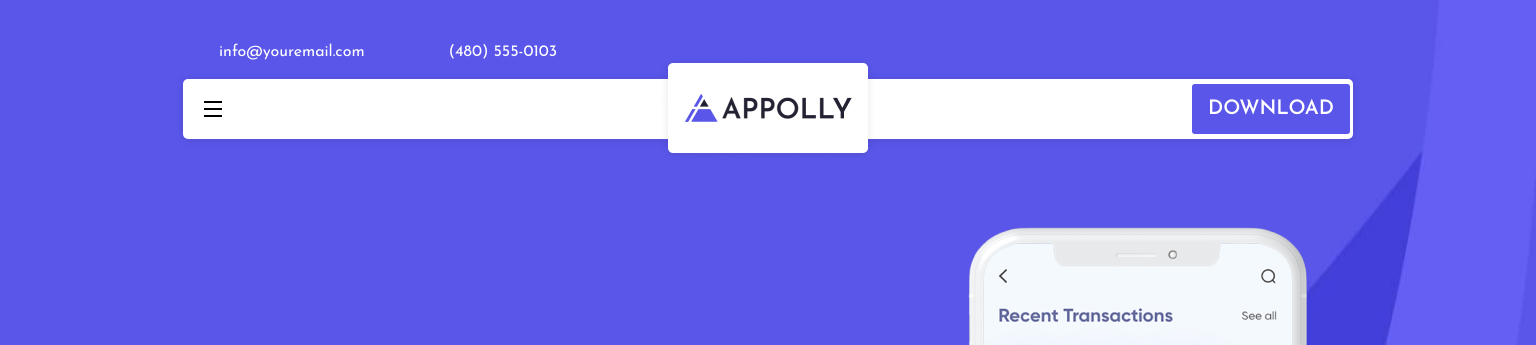
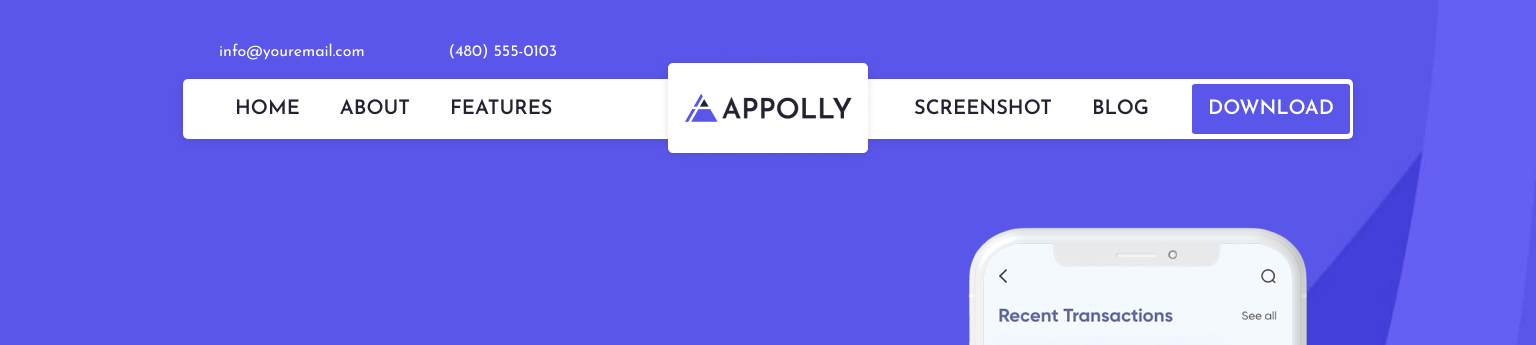
Before and after one commit to strictly-rigid/Appolly-landing-, a plain HTML site: page index.html in a window 1536 px wide. Shown: the top 345 px of the page. Drawn offline with nearby package versions, Linux system fonts and the light colour scheme.

Commit message:
header visual done

```diff
--- a/css/desktop.css
+++ b/css/desktop.css
@@ -7,6 +7,36 @@
   /* ----------------- HEADER ----------------- */
   .header-contacts {
     margin-bottom: 15px;
+  }
+
+  .navigation-wrapper {
+    /* justify-content: space-between; */
+  }
+
+  .mobile-menu-open {
+    display: none;
+  }
+
+  .header-list {
+    display: flex;
+    gap: 40px;
+  }
+
+  .header-list-one {
+    margin-left: 52px;
+    margin-right: auto;
+  }
+
+  .header-list-two {
+    margin-right: 43px;
+  }
+
+  .header-list-link {
+    font-weight: 600;
+    font-size: 20px;
+    line-height: calc(30 / 20);
+    text-transform: uppercase;
+    color: var(--headers-color);
   }
 
   /* ----------------- HERO ----------------- */
--- a/css/mobile.css
+++ b/css/mobile.css
@@ -29,6 +29,10 @@
   .mobile-menu-open {
     height: 24px;
     margin-left: 9px;
+  }
+
+  .header-list {
+    display: none;
   }
 
   /* ----------------- HERO ----------------- */
--- a/index.html
+++ b/index.html
@@ -95,6 +95,26 @@
                 <use href="./images/sprite.svg#burger"></use>
               </svg>
             </button>
+
+            <ul class="header-list header-list-one">
+              <li class="header-list-item">
+                <a class="header-list-link" href="">Home</a>
+              </li>
+              <li class="header-list-item">
+                <a class="header-list-link" href="">About</a>
+              </li>
+              <li class="header-list-item">
+                <a class="header-list-link" href="">Features</a>
+              </li>
+            </ul>
+            <ul class="header-list header-list-two">
+              <li class="header-list-item">
+                <a class="header-list-link" href="">Screenshot</a>
+              </li>
+              <li class="header-list-item">
+                <a class="header-list-link" href="">Blog</a>
+              </li>
+            </ul>
             <a class="download-link" href="#" download>Download</a>
             <div class="header-logo-wrapper">
               <picture class="header-logo-pic">
```
